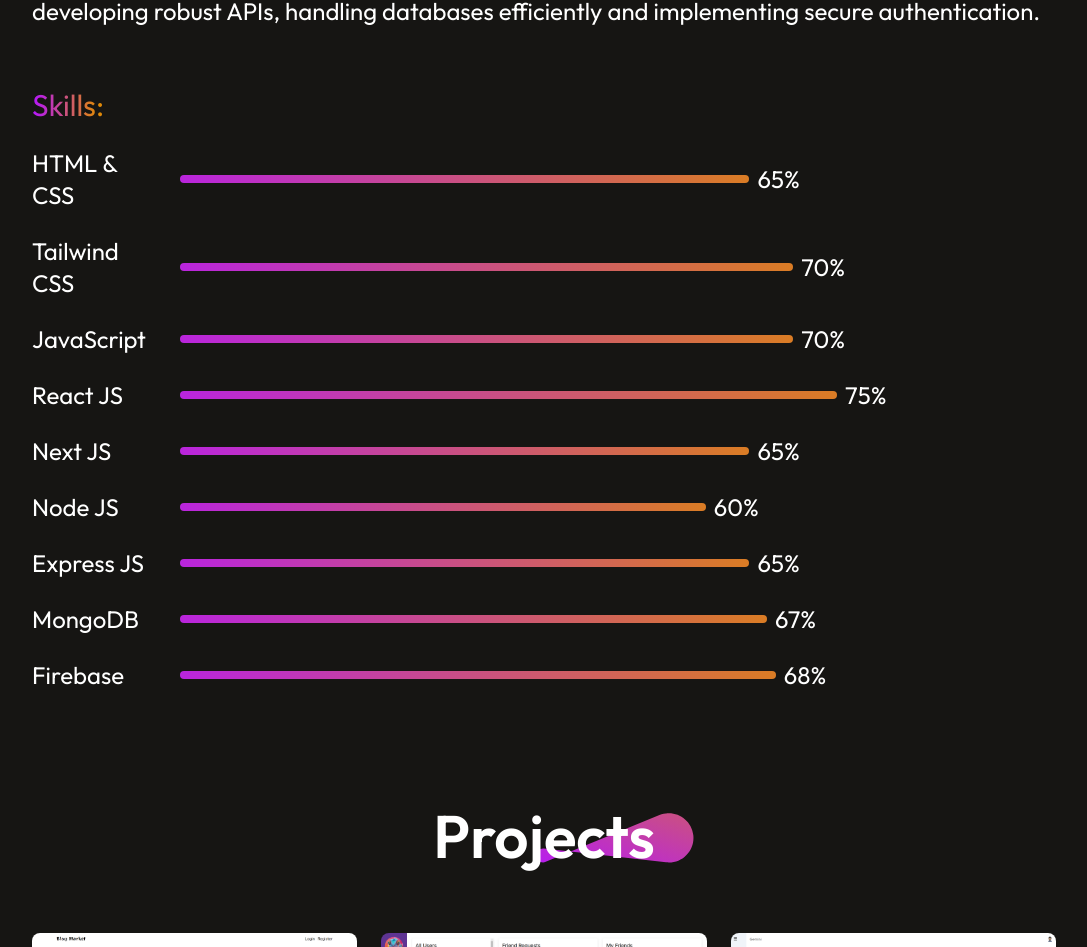
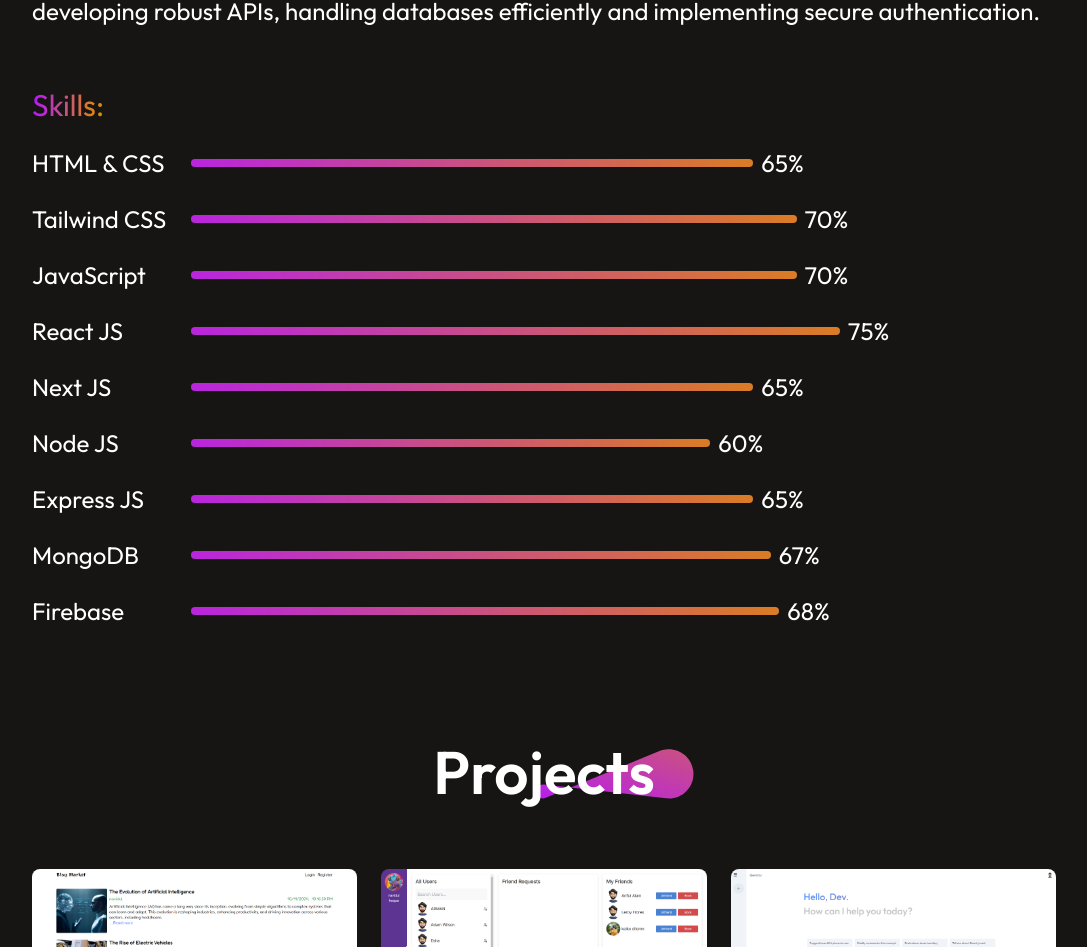
Before and after one commit to NavidulHoque/portfolio, a Next.js app: page / in a window 1280 px wide. Shown: the part 1009-1956 px from the top of the page, without its empty margins (96-1183 px from the left). Built offline with nearby package versions, Linux system fonts and the light colour scheme.

Commit message:
portfolio

```diff
--- a/components/About.jsx
+++ b/components/About.jsx
@@ -20,7 +20,7 @@ export default function About({ aboutRef, scale }) {
             className={`flex lg:flex-row flex-col items-center lg:gap-x-5 gap-y-5 w-full ${scale} cursor-pointer`}
           >
 
-            <span className="self-start lg:basis-[150px] text-2xl">{skill.name}</span>
+            <span className="self-start lg:basis-[165px] text-2xl">{skill.name}</span>
 
             <div className="flex items-center gap-x-2 w-full">
 
```
